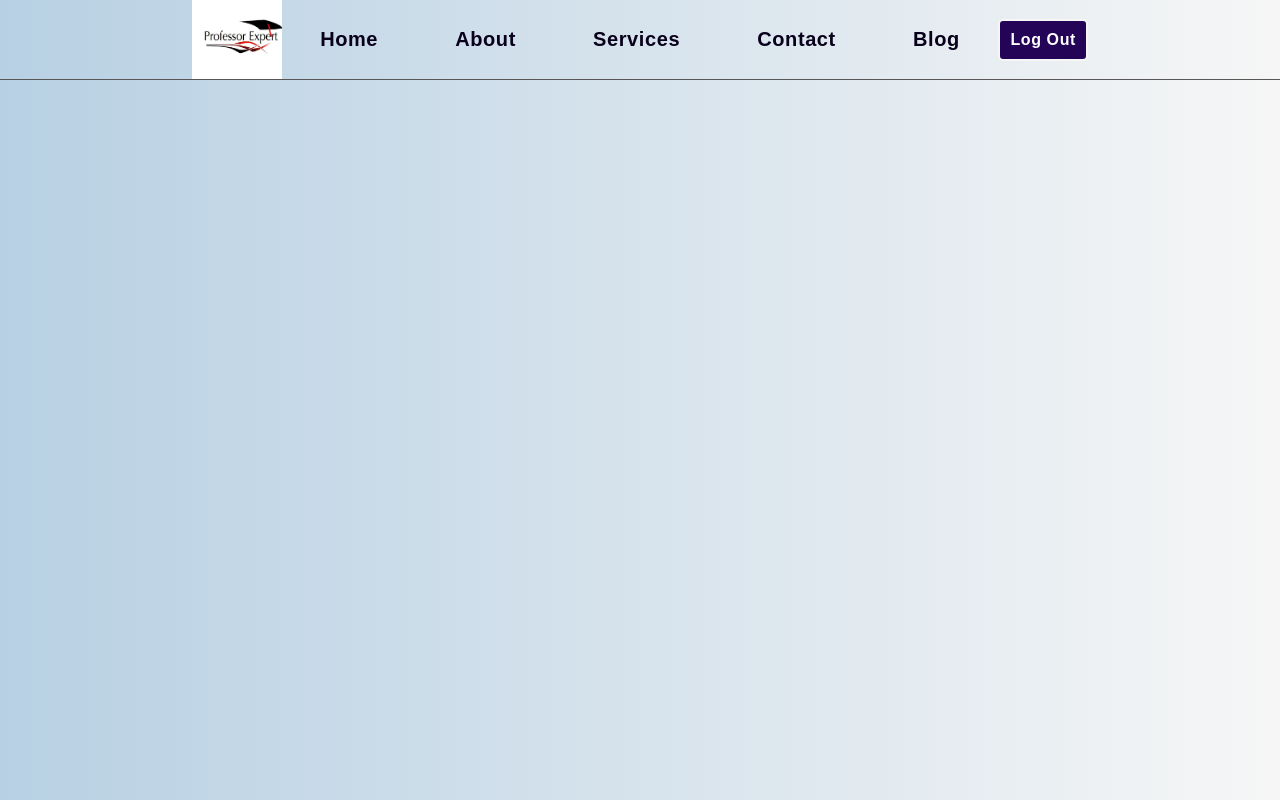
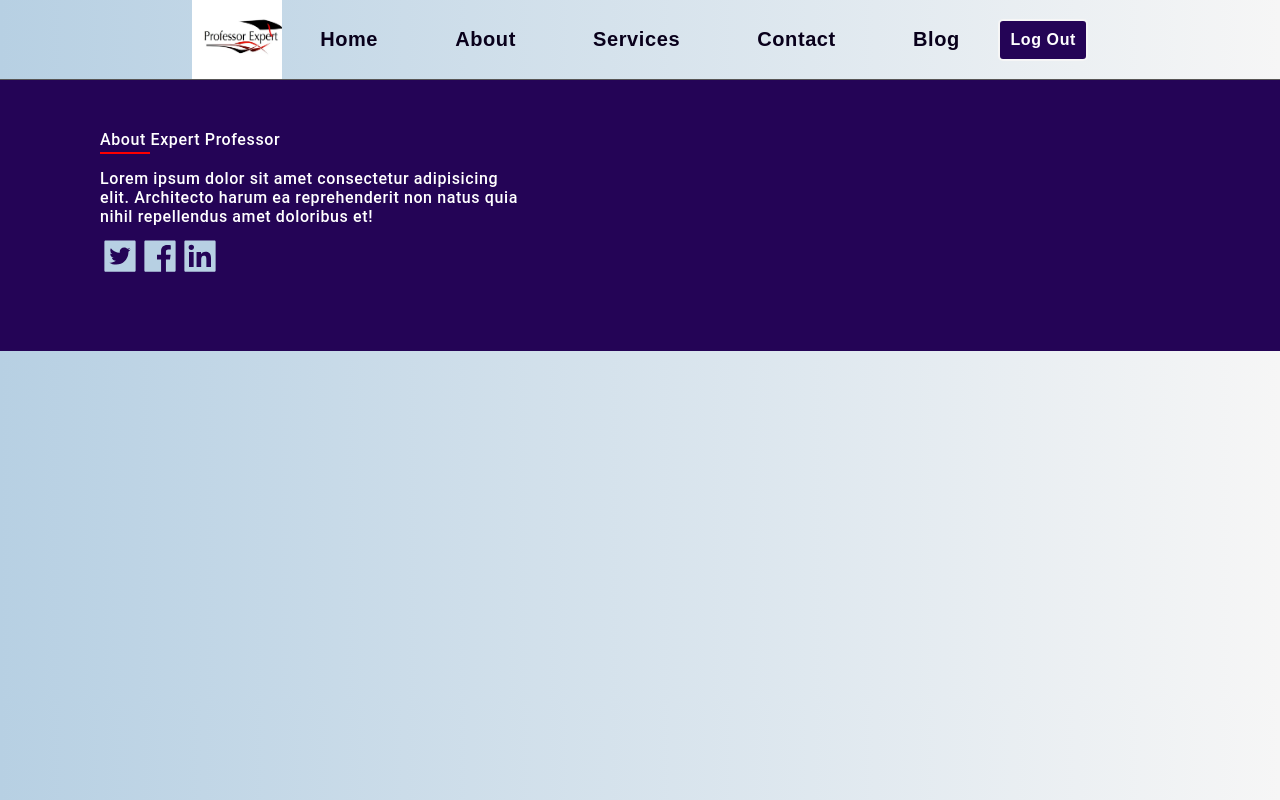
Before and after one commit to DennisNgari/React-mini, a React (Create React App) app: page / in a window 1280 px wide. Built offline with nearby package versions, Linux system fonts and the light colour scheme.

Commit message:
Began working on the footer

```diff
--- a/src/App.js
+++ b/src/App.js
@@ -1,9 +1,11 @@
+import Footer from "./components/footer/Footer";
 import NavBar from "./components/header/nav/NavBar";
 
 const App = () => {
   return (
     <div>
       <NavBar />
+      <Footer />
     </div>
   );
 };
--- /dev/null
+++ b/src/components/footer/Footer.jsx
@@ -0,0 +1,35 @@
+import React from 'react'
+import { FaFacebook } from 'react-icons/fa'
+import { Facebook, FooterContainer, FooterWrapper, HeadingFooter, LeftSection, LinkedIn, ParagraphFooter, SocialIconLink, SocialIconList, SocialIconListItem, Twitter } from './style'
+
+const Footer = () => {
+    return (
+        <FooterWrapper>
+            <FooterContainer>
+                <LeftSection>
+                    <HeadingFooter>About Expert Professor</HeadingFooter>
+                    <ParagraphFooter>Lorem ipsum dolor sit amet consectetur adipisicing elit. Architecto harum ea reprehenderit non natus quia nihil repellendus amet doloribus et!</ParagraphFooter>
+                    <SocialIconList>
+                        <SocialIconListItem>
+                            <SocialIconLink>
+                                <Twitter/>
+                            </SocialIconLink>
+
+                            <SocialIconLink>
+                                <Facebook/>
+                            </SocialIconLink>
+
+                            <SocialIconLink>
+                                <LinkedIn/>
+                            </SocialIconLink>
+
+
+                        </SocialIconListItem>
+                    </SocialIconList>
+                </LeftSection>
+            </FooterContainer>
+        </FooterWrapper>
+    )
+}
+
+export default Footer
--- /dev/null
+++ b/src/components/footer/style.jsx
@@ -0,0 +1,73 @@
+import styled from "styled-components";
+import { lightTheme } from "../../styles/Theme";
+import {AiFillTwitterSquare}from "react-icons/ai"
+import {AiFillFacebook} from "react-icons/ai"
+import {AiFillLinkedin} from "react-icons/ai"
+
+
+export const FooterWrapper = styled.footer`
+    width: 100vw;
+    background: ${lightTheme.primary};
+    height: auto;
+    padding: 50px 100px;
+    display: flex;
+    justify-content: space-evenly;
+    flex-wrap: wrap;
+`
+export const FooterContainer = styled.div`
+    display: flex;
+    justify-content: space-between;
+    flex-wrap: wrap;
+    flex-direction: row;
+`
+
+export const LeftSection = styled.div`
+    margin-right: 30px;
+    width: 40%;
+    position: relative;
+    color: #ffff;
+    font-weight: 500;
+    margin-bottom: 15px;
+`
+export const HeadingFooter = styled.span`
+    position: relative;
+    color: #ffff;
+    font-weight: 500;
+    margin-bottom: 15px;
+    :before{
+        content: "";
+        position: absolute;
+        bottom: -5px;
+        left: 0;
+        width: 50px;
+        height: 2px;
+        background: red;
+    }
+`
+export const ParagraphFooter = styled.p`
+color: ${lightTheme.textInvert};
+margin-top: 20px;
+`
+export const SocialIconList = styled.ul`
+display: flex;
+flex-direction: row;
+margin-top: 10px;
+`
+export const SocialIconListItem = styled.li`
+list-style: none;
+`
+export const SocialIconLink = styled.a`
+    font-size: 40px;
+    color: ${lightTheme.bg};
+    :hover{
+        color:${lightTheme.bg2}
+    }
+`
+export const Twitter = styled(AiFillTwitterSquare)`
+ font-size: 40px;
+`
+export const Facebook = styled(AiFillFacebook)`
+
+`
+
+export const LinkedIn = styled(AiFillLinkedin)``
--- a/src/components/header/nav/NavBar.jsx
+++ b/src/components/header/nav/NavBar.jsx
@@ -3,7 +3,6 @@ import { useState } from "react";
 import {Wrapper,MenuIcon, NavContainer,MobileView,Left,Center,Right, MobileLinks, CloseMenu,} from "./Style"
 import {NavBtn} from "../../call-to-Action/Buttons"
 import Logo from "./layout/logo/Logo";
-import NavLinks from "./layout/navLinks/NavLinks";
 import DeskTopLinks from "./layout/navLinks/deskTop/DeskTopLinks";
 import Mobile from "./layout/navLinks/mobileLinks/Mobile";
 
--- a/src/components/header/nav/layout/navLinks/deskTop/style.jsx
+++ b/src/components/header/nav/layout/navLinks/deskTop/style.jsx
@@ -1,6 +1,5 @@
 import styled from "styled-components";
 import { lightTheme } from "../../../../../../styles/Theme";
-import { DropDownContainer } from "../style";
 
 
 export const NavMenu = styled.nav`
--- a/src/components/header/nav/layout/navLinks/mobileLinks/Mobile.jsx
+++ b/src/components/header/nav/layout/navLinks/mobileLinks/Mobile.jsx
@@ -2,7 +2,7 @@ import { useState } from "react"
 import {ArrowContainer, ArrowIcon, DropDownContainer, DropDownLabel, NavMenu, NavMenuItem} from "./style"
 import { navLinkData } from "../navLinkData"
 import { Fragment } from "react"
-import DropDown from "../../dropDown/DropDown"
+import DropDown from "./dropDown/DropDown"
 
 const Mobile = () => {
     const [openDropDown, setOpenDropDown] = useState(null)
--- a/src/components/header/nav/layout/dropDown/DropDown.jsx
+++ b/src/components/header/nav/layout/navLinks/mobileLinks/dropDown/DropDown.jsx
@@ -1,6 +1,6 @@
 import { Fragment } from 'react'
 import {useState} from 'react'
-import { ArrowContainer, ArrowIcon, DropDownContainer, DropDownLabel, NavMenuItem } from '../navLinks/mobileLinks/style'
+import { ArrowContainer, ArrowIcon, DropDownContainer, DropDownLabel, NavMenuItem } from "../style"
 import { DropdownContainer, TreeChildCont, TreeItemCont } from './style'
 
 
--- a/src/components/header/nav/layout/dropDown/style.jsx
+++ b/src/components/header/nav/layout/navLinks/mobileLinks/dropDown/style.jsx
@@ -1,6 +1,6 @@
 import styled from "styled-components";
-import { b } from "../../../../../styles/Responsive";
-import { lightTheme } from "../../../../../styles/Theme";
+import { b } from "../../../../../../../styles/Responsive";
+import { lightTheme } from "../../../../../../../styles/Theme";
 
 export const DropdownContainer = styled.div`
 background: ${lightTheme.bg};
```
Also changed, not shown: src/components/header/nav/layout/navLinks/NavLinks.jsx (deleted, +0 -35 lines), src/components/header/nav/layout/navLinks/style.jsx (deleted, +0 -68 lines).
